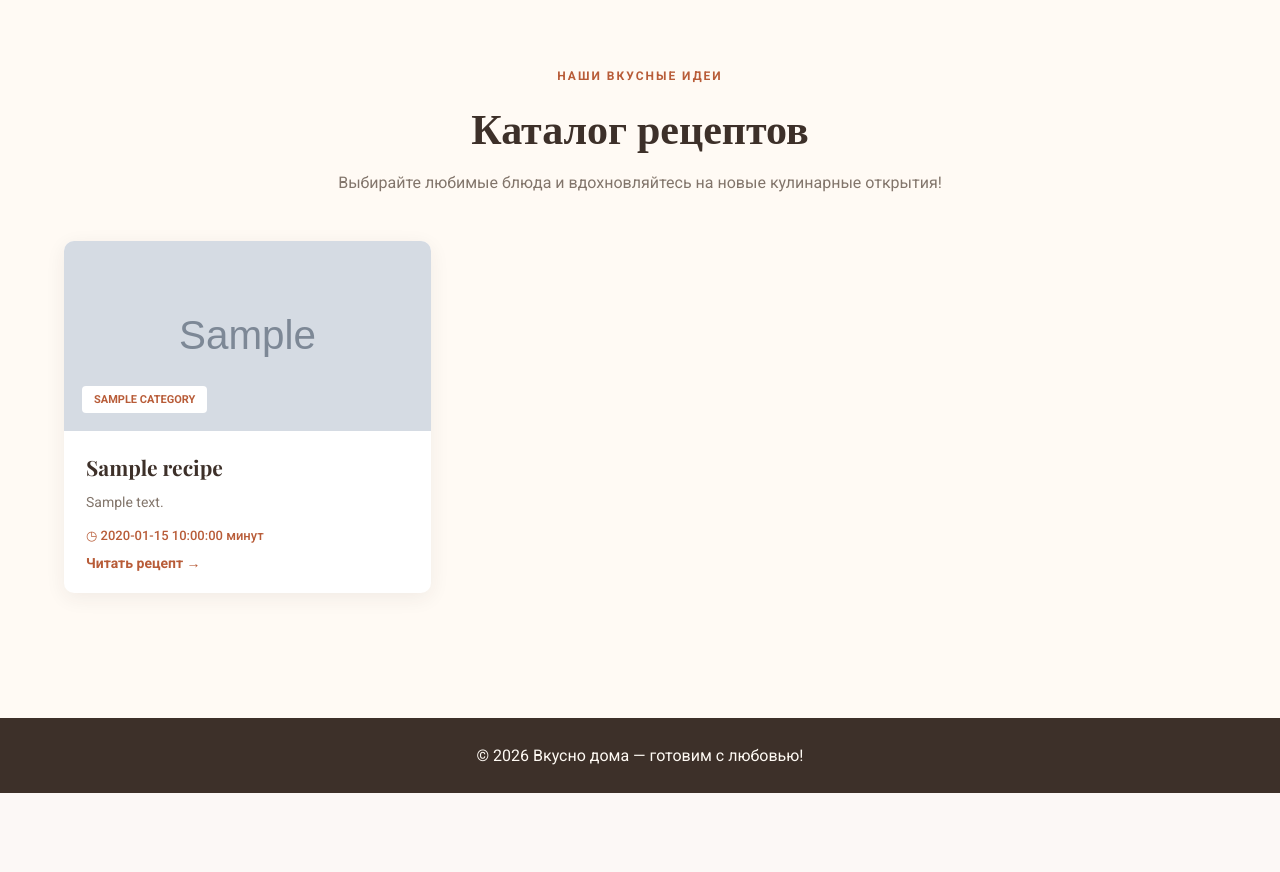
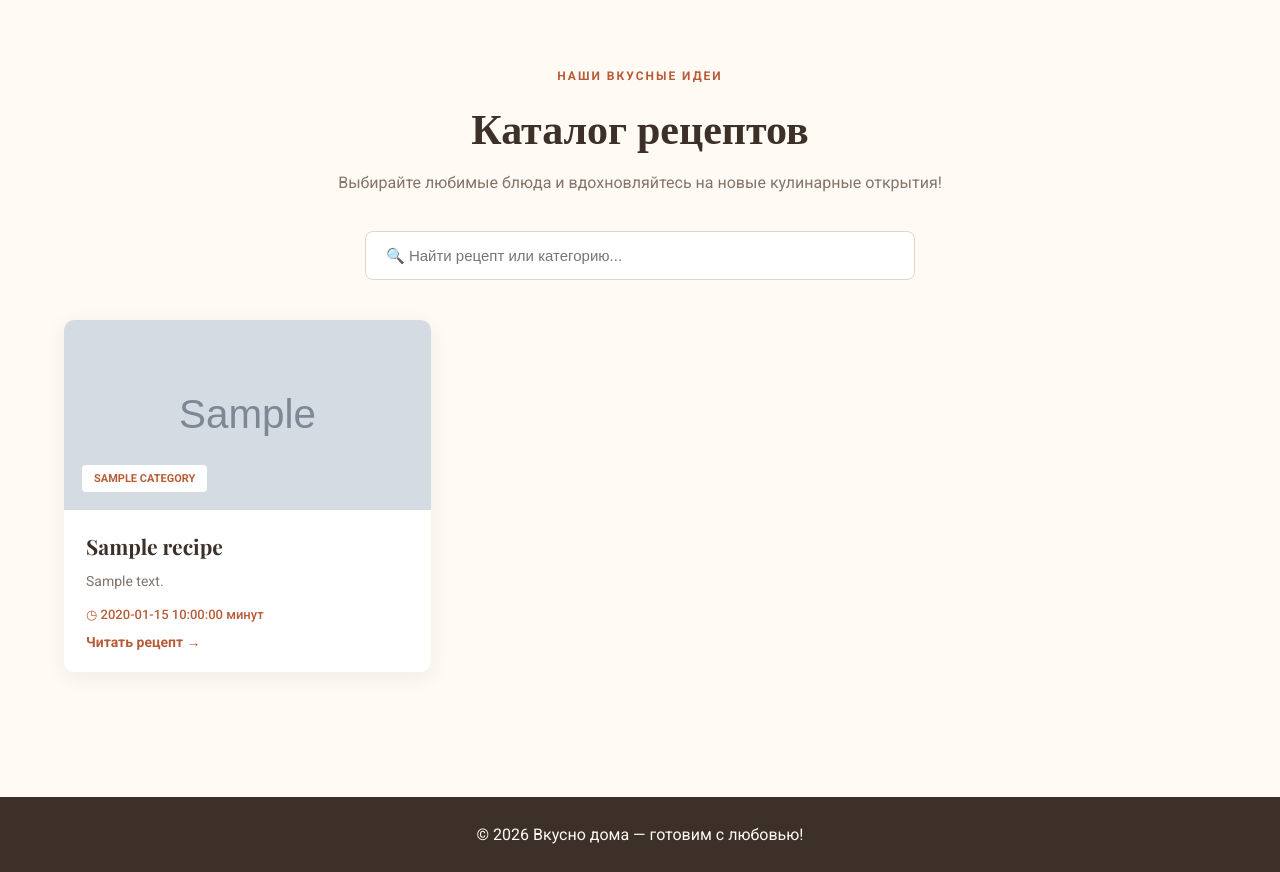
Before and after one commit to FelixKitKat/vkusno-doma, a Symfony app: template templates/recipe/index.html.twig in a window 1280 px wide. Shown: the part 85-957 px from the top of the page. Before the commit the page ends 878 px from the top, so only its background shows below. Run offline with Twig, Linux system fonts and the light colour scheme; the template is opened without the code that fills it: most values are stand-ins (such as "Sample title", 1, 10 or a date in 2020); grey boxes marked "Sample" are stand-in pictures; some libraries are stand-ins or nearby versions.

Commit message:
Добавлен поиск рецептов по названию и категории

```diff
--- a/templates/recipe/index.html.twig
+++ b/templates/recipe/index.html.twig
@@ -1,3 +1,4 @@
+
 {% extends 'base.html.twig' %}
 
 {% block title %}Рецепты — Вкусно дома{% endblock %}
@@ -12,9 +13,21 @@
             <p>Выбирайте любимые блюда и вдохновляйтесь на новые кулинарные открытия!</p>
         </div>
 
-        <div class="recipe-grid">
+        <div class="recipe-search">
+            <input
+                type="text"
+                id="recipeSearch"
+                placeholder="🔍 Найти рецепт или категорию..."
+                aria-label="Поиск рецептов"
+            >
+        </div>
+
+        <div class="recipe-grid" id="recipeGrid">
             {% for recipe in recipes %}
-                <article class="recipe-card">
+                <article
+                    class="recipe-card"
+                    data-search="{{ (recipe.title ~ ' ' ~ recipe.category ~ ' ' ~ recipe.description)|lower }}"
+                >
                     <div class="recipe-image">
                         <img
                             src="{{ asset('images/' ~ recipe.image) }}"
@@ -41,6 +54,10 @@
                 <p>Пока рецептов нет.</p>
             {% endfor %}
         </div>
+
+        <p id="noResults" class="no-results" hidden>
+            К сожалению, ничего не найдено. Попробуйте другое название.
+        </p>
     </div>
 </section>
 
@@ -51,7 +68,7 @@
 
     .catalog-heading {
         text-align: center;
-        margin-bottom: 45px;
+        margin-bottom: 35px;
     }
 
     .catalog-heading span {
@@ -72,6 +89,29 @@
         line-height: 1.6;
     }
 
+    .recipe-search {
+        max-width: 550px;
+        margin: 0 auto 40px;
+    }
+
+    .recipe-search input {
+        width: 100%;
+        padding: 15px 20px;
+        border: 1px solid #e5d5c8;
+        border-radius: 8px;
+        background: white;
+        color: #3d3029;
+        font-size: 15px;
+        outline: none;
+        box-sizing: border-box;
+        transition: border-color 0.3s, box-shadow 0.3s;
+    }
+
+    .recipe-search input:focus {
+        border-color: #b85c38;
+        box-shadow: 0 0 0 3px rgba(184, 92, 56, 0.1);
+    }
+
     .recipe-grid {
         display: grid;
         grid-template-columns: repeat(3, 1fr);
@@ -88,6 +128,10 @@
 
     .recipe-card:hover {
         transform: translateY(-5px);
+    }
+
+    .recipe-card[hidden] {
+        display: none;
     }
 
     .recipe-image {
@@ -156,6 +200,12 @@
         text-decoration: underline;
     }
 
+    .no-results {
+        text-align: center;
+        color: #82756b;
+        padding: 30px 10px;
+    }
+
     @media (max-width: 750px) {
         .recipe-grid {
             grid-template-columns: 1fr;
@@ -167,4 +217,35 @@
     }
 </style>
 
+<script>
+    document.addEventListener('DOMContentLoaded', function () {
+        const searchInput = document.getElementById('recipeSearch');
+        const recipeCards = document.querySelectorAll('.recipe-card');
+        const noResults = document.getElementById('noResults');
+
+        searchInput.addEventListener('input', function () {
+            const searchText = searchInput.value
+                .trim()
+                .toLocaleLowerCase('ru-RU');
+
+            let visibleCount = 0;
+
+            recipeCards.forEach(function (card) {
+                const recipeText = card.dataset.search
+                    .toLocaleLowerCase('ru-RU');
+
+                const matches = recipeText.includes(searchText);
+
+                card.hidden = !matches;
+
+                if (matches) {
+                    visibleCount++;
+                }
+            });
+
+            noResults.hidden = visibleCount > 0;
+        });
+    });
+</script>
+
 {% endblock %}
```
